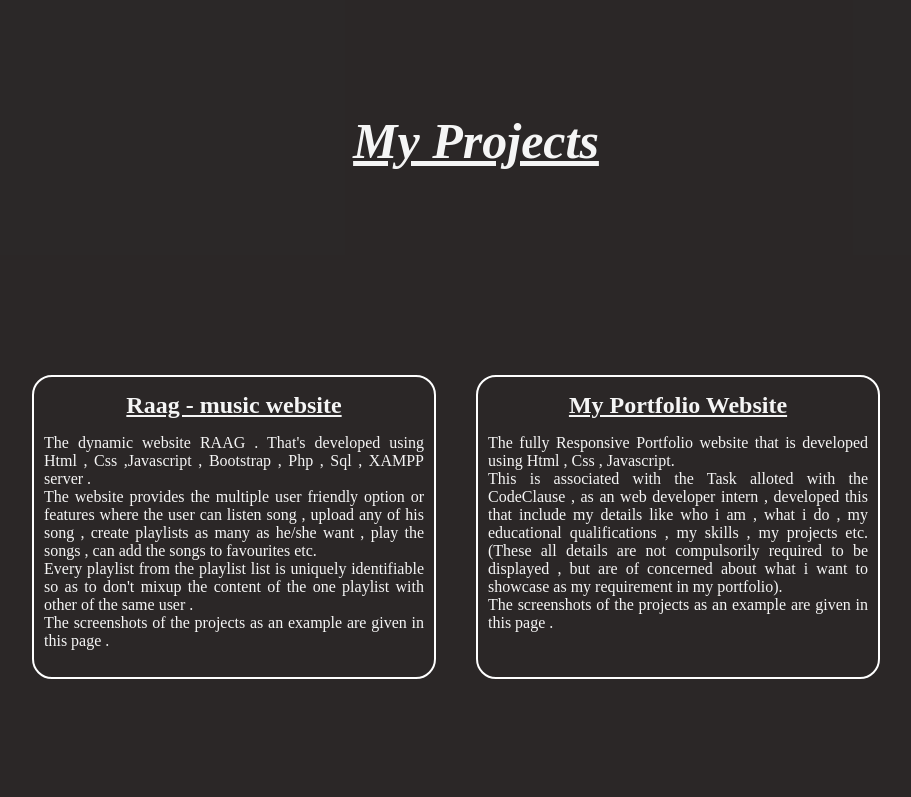
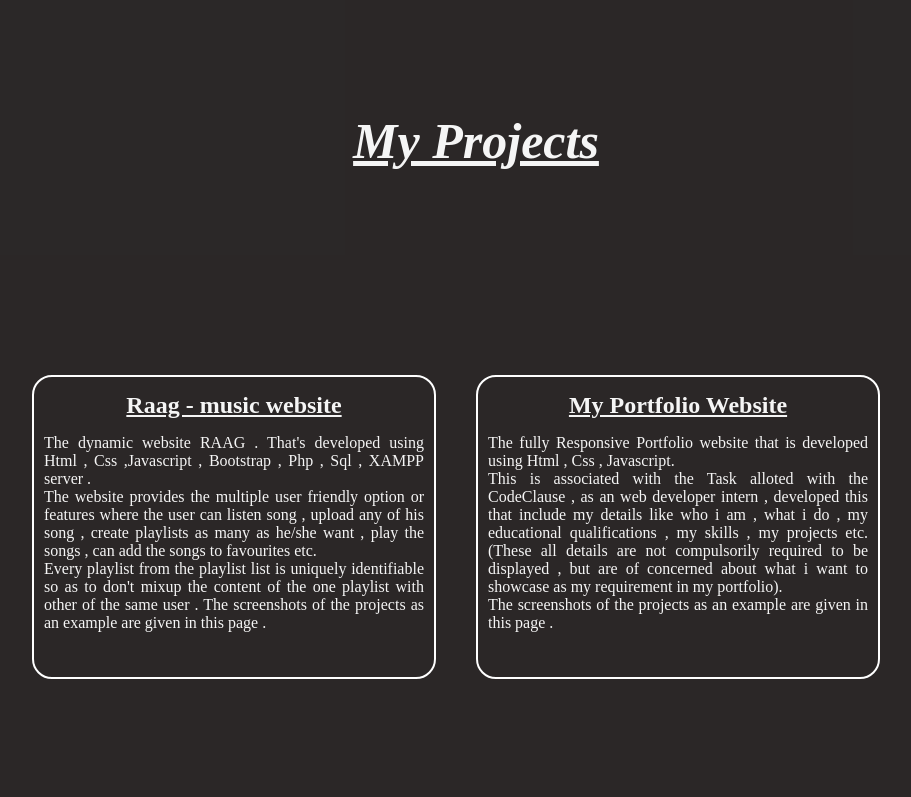
Before and after one commit to Kumarvishal6485/CodeClause_Portfolio_Website, a plain HTML site: page projects.html in a window 1280 px wide. Shown: the top 797 px of the page, without its empty margins (164-1075 px from the left). Drawn offline with Linux system fonts and the light colour scheme.

Commit message:
Update projects.html

```diff
--- a/projects.html
+++ b/projects.html
@@ -203,7 +203,7 @@
                     favourites etc. <br>
                     Every playlist from the playlist list is uniquely identifiable so as to don't mixup the content of
                     the
-                    one playlist with other of the same user . <br>
+                    one playlist with other of the same user .
                     The screenshots of the projects as an example are given in this page .
                 </p>
             </div>
```
